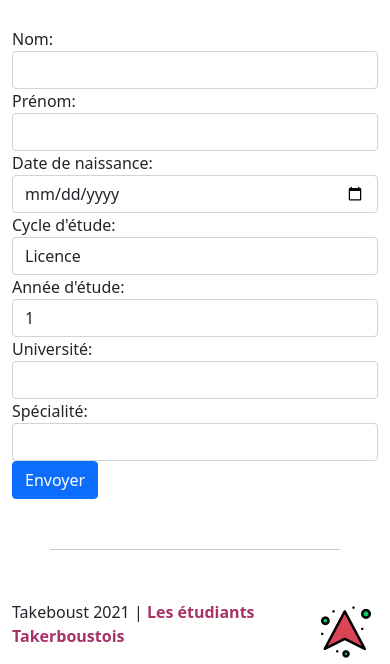
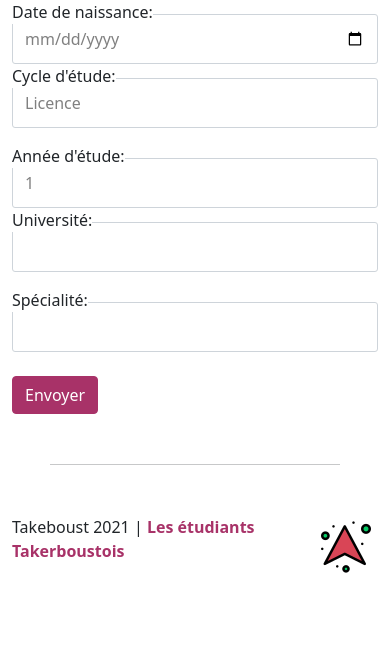
Before and after one commit to aqcic/Takerboust, a Flask app: page /addStudent in a window 390 px wide; the page is wider, and only the part inside the window is pictured. Shown: the part 968-1632 px from the top of that part. After the commit the page ends 1541 px from the top of that part, so only its background shows below. Run offline with Flask 2, Linux system fonts and the light colour scheme; lists and menus that the app fills with data are empty.

Commit message:
adding form page

```diff
--- a/static/css/addone.css
+++ b/static/css/addone.css
@@ -6,15 +6,12 @@ body, html {
 }
 .btn {
   border-radius: 0
+}
 
-
-}
 .btn:focus, .btn:active, .btn.active, .btn:active:focus {
   outline: 0;
   border-radius: 0
 }
-
-
 
 .btn-larger {
   padding: 15px 40px !important;
--- a/static/css/formulaire.css
+++ b/static/css/formulaire.css
@@ -1,4 +1,47 @@
+.card-body{
+    display: flex;
+    justify-content: space-around;
+    align-items: center;
+    padding-top: 1%;
+    padding-bottom: 1%;
+}
+
 .card:hover{
     background-color: #a83268;
+    transition: background-color 0.5s ease;
     cursor: pointer;
 }
+
+.card-active{
+    background-color: #a83268;
+    color: #fff;
+}
+
+.form-control{
+    border-radius: 3px;
+    height: 50px;
+    margin-top: -10px;
+    color: gray;
+    outline: none;
+    -webkit-box-shadow: none !important;
+    -moz-box-shadow: none !important;
+    box-shadow: none !important;
+}
+
+.form-control:focus{
+    border-color: #a83268 !important;
+}
+
+form label{
+    background-color: #fff;
+}
+
+.send-btn{
+    background-color: #a83268;
+    border: 1px solid #a83268;
+}
+
+.send-btn:hover{
+    background-color: #8332a8;
+    border-color: #8332a8;
+}
--- /dev/null
+++ b/static/js/formulaire.js
@@ -0,0 +1,13 @@
+const loadStudentForm = () => {
+    let employeCard = document.getElementById("employeCard");
+    let studentCard = document.getElementById("studentCard");
+    employeCard.classList.remove("card-active")
+    studentCard.classList.add("card-active")
+}
+
+const loadEmployeForm = () => {
+    let employeCard = document.getElementById("employeCard");
+    let studentCard = document.getElementById("studentCard");
+    employeCard.classList.add("card-active")
+    studentCard.classList.remove("card-active")
+}
--- a/templates/formulaire.html
+++ b/templates/formulaire.html
@@ -2,50 +2,51 @@
 
 {% block head %}
 	<link rel="stylesheet" href="{{url_for('static', filename='css/formulaire.css')}}">
+	<script src="{{url_for('static', filename='js/formulaire.js')}}"></script>
     <title>Formulaire d'Inscription</title>
 {% endblock %}
 
 {% block content %}
 	<div class="container mt-5 pt-5">
-		<h1 class="text-center">Inscription</h1>
 		<h2 class="text-center">Êtes-vous un ?</h2>
-		<div class="row mt-5 justify-content-center align-items-center">
+		<div class="row mt-3 justify-content-center align-items-center">
 			<div class="col-md-3">
-				<div class="card text-center">
+				<div class="card card-active" id="studentCard" onclick="loadStudentForm()">
 					<div class="card-body">
-						<img class="card-icon" src="https://img.icons8.com/ios-glyphs/100/000000/graduation-cap--v1.png"/>
+						<img class="card-icon" src="https://img.icons8.com/ios-glyphs/50/000000/graduation-cap--v1.png"/>
 						<h5 class="card-title">Un étudiant</h5>
 					</div>
 				</div>
 			</div>
 			<div class="col-md-3">
-				<div class="card text-center">
+				<div class="card" id="employeCard" onclick="loadEmployeForm()">
 					<div class="card-body">
-						<img class="card-icon" src="https://img.icons8.com/ios-filled/100/000000/engineer.png"/>
+						<img class="card-icon" src="https://img.icons8.com/ios-filled/50/000000/engineer.png"/>
 						<h5 class="card-title">Un Salarié</h5>
 					</div>
 				</div>
 			</div>
 		</div>
 	</div>
-	<div class="container mt-5">
+	<div class="container mt-4">
+		<p class="text-center text-muted">Tous les champs sont obligatoires</p>
 		<form method="POST" action="">
-			<div class="row justify-content-center">
-			  <div class="form-group col-md-4">
+			<div class="row justify-content-center mt-3">
+			  <div class="form-group col-md-3">
 				<label for="nom">Nom: </label>
 				<input type="text" class="form-control" name="nom">
 			  </div>
-			  <div class="form-group col-md-4">
+			  <div class="form-group col-md-3">
 				<label for="prenom">Prénom: </label>
 				<input type="text" class="form-control" name="prenom">
 			  </div>
 			</div>
-			<div class="row justify-content-center">
-			  <div class="form-group col-md-4">
+			<div class="row justify-content-center mt-3">
+			  <div class="form-group col-md-3">
 				<label for="dn">Date de naissance:</label>
 				<input type="date" name="date_naissance" class="form-control" >
 			  </div>
-			  <div class="form-group col-md-4">
+			  <div class="form-group col-md-3">
 					<label for="niveauetu">Cycle d'étude:</label>
 					<select name="niveau_etude" id="nivetu" class="form-control">
 						<option value="licence">Licence</option>
@@ -54,8 +55,8 @@
 					</select>
 			  </div>
 			</div>
-			  <div class="row justify-content-center">
-				  <div class="form-group col-md-4">
+			  <div class="row justify-content-center mt-3">
+				  <div class="form-group col-md-3">
 					<label for="annee">Année d'étude:</label>
 					<select name="annee_etude" id="annetu" class="form-control">
 						  <option value="1">1</option>
@@ -63,21 +64,21 @@
 						  <option value="3">3</option>
 					</select>
 				  </div>
-				  <div class="form-group col-md-4">
+				  <div class="form-group col-md-3">
 					<label for="univ">Université: </label>
 					<input type="text" class="form-control" name="universite" >
 				</div>
 
 			  </div>
-				<div class="row justify-content-center align-items-center">
-					<div class="form-group col-md-4">
+				<div class="row justify-content-center align-items-center mt-3">
+					<div class="form-group col-md-3">
 						<label for="specialite">Spécialité:</label>
 						<select name="specialite" id="specialite" class="form-control">
 								<option value=""></option>
 						</select>
 					</div>
-					<div class="form-group col-md-4">
-						<button type="submit" class="btn btn-primary">Envoyer</button>
+					<div class="form-group col-md-3 pt-4">
+						<button type="submit" class="btn btn-primary send-btn">Envoyer</button>
 					</div>
 				</div>
 		  </form>
```
